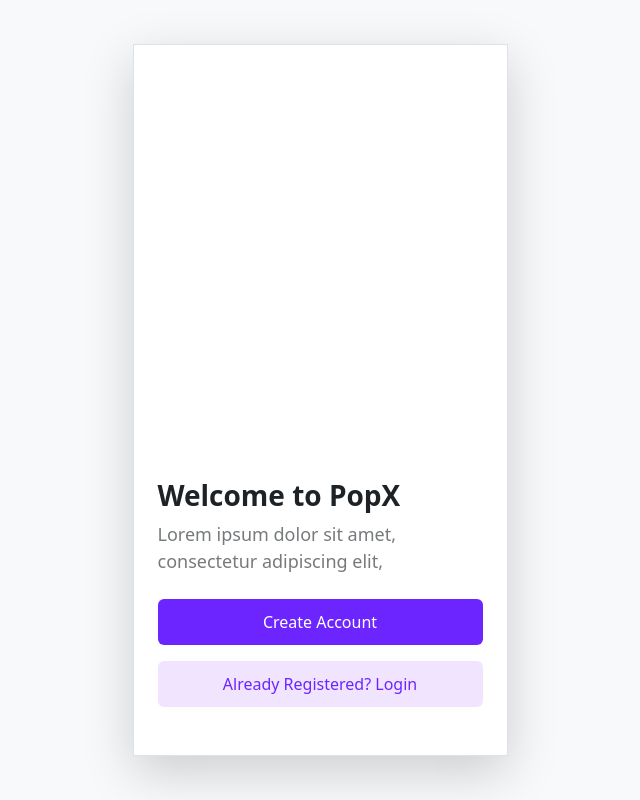
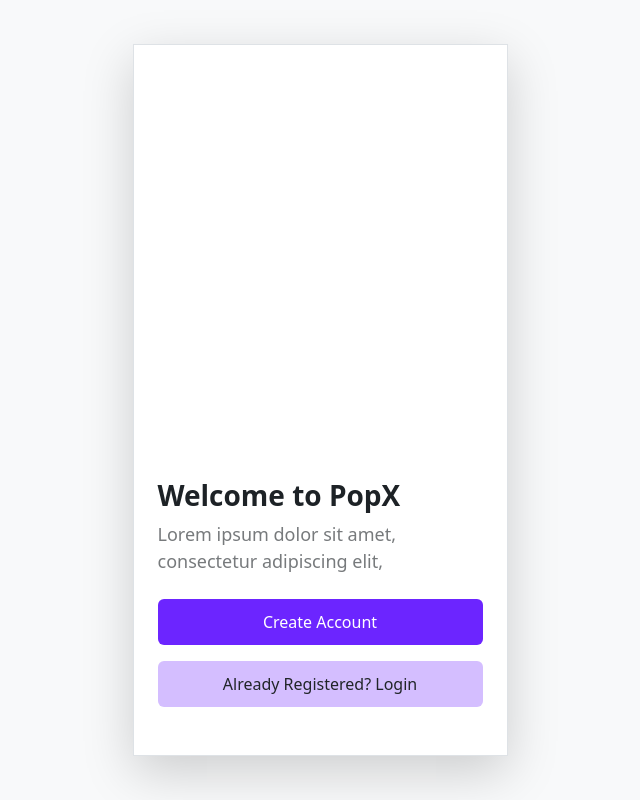
Before and after one commit to Amisha65/Internshala_assignment, a React (Vite) app: page / in a window 1280 px wide. Shown: the whole page, without its empty margins (320-960 px from the left). Built offline with nearby package versions, Linux system fonts and the light colour scheme.

Commit message:
some css changed

```diff
--- a/src/componants/CreateAccount.module.css
+++ b/src/componants/CreateAccount.module.css
@@ -51,7 +51,7 @@
     padding: 10px;
     border: none;
     position: relative;
-    top: 8em;
+    top: 3em;
   }
 
   .btnpurple:hover {
--- a/src/componants/Home.module.css
+++ b/src/componants/Home.module.css
@@ -49,12 +49,12 @@
 
   .cameraIcon {
     position: absolute;
-    bottom: -2px;
-    right: -2px;
+    bottom: -0.5px;
+    right: -0.5px;
     background-color: #7253fa;
     color: white;
     border-radius: 50%;
-    padding: 2px;
+    padding: 3px;
     font-size: 10px;
     display: flex;
     align-items: center;
--- a/src/componants/Login.module.css
+++ b/src/componants/Login.module.css
@@ -42,8 +42,11 @@
 
 /* Light Purple Button */
 .loginBtn {
-  background-color: #f1e4ff;
-  color: #6C25FF;
+  background-color: #6C25FF4B;
   border: none;
   height: 46px;
 }
+
+.loginBtn:hover {
+  background-color: #4610b24b;
+}
```
